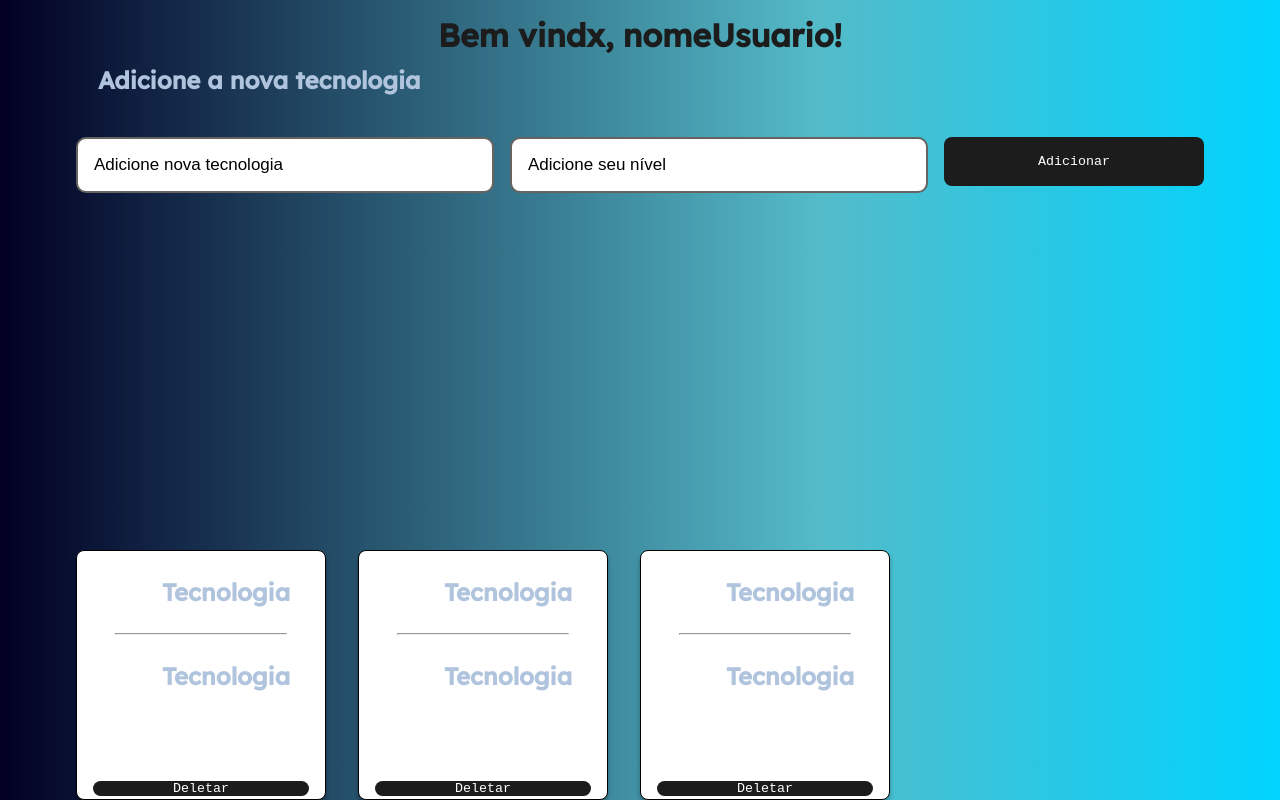
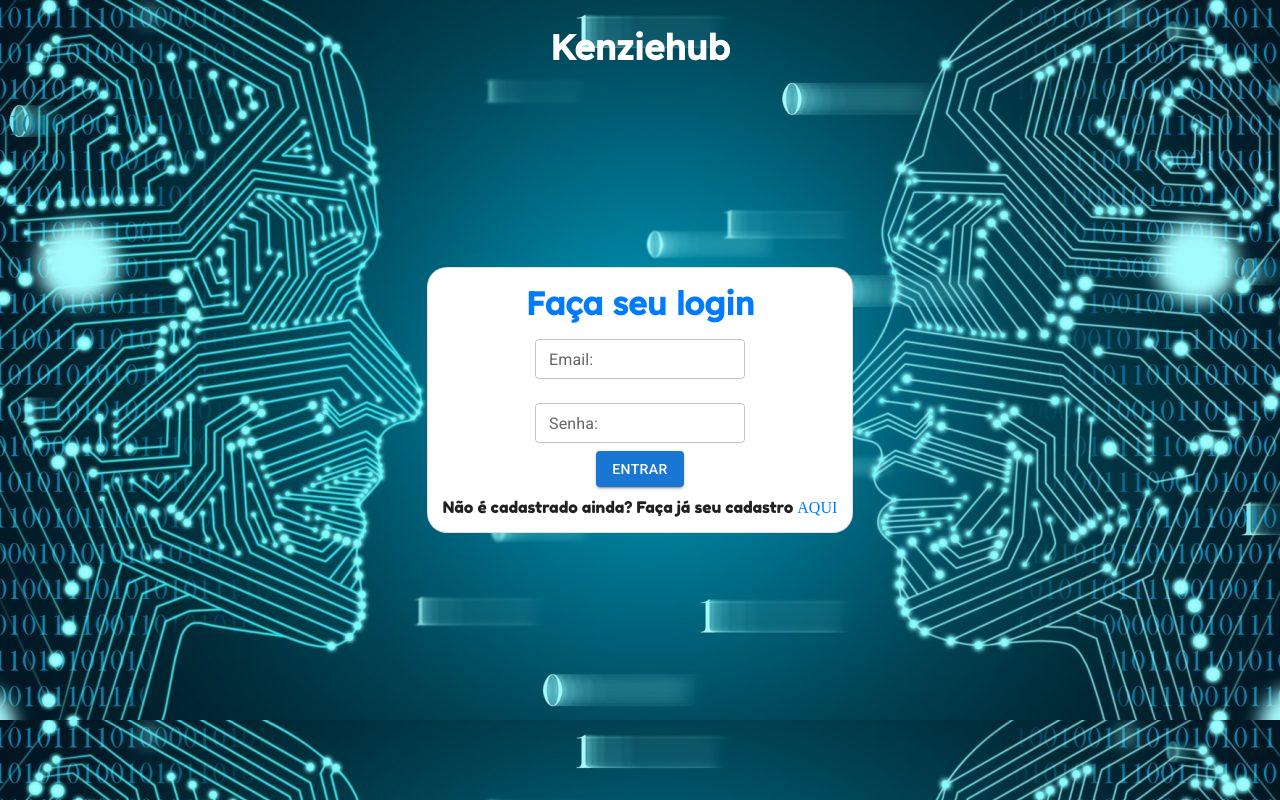
Before and after one commit to Kenzie-Academy-Brasil-Developers/react-entrega-s2-kenzie-hub-larissakoliveira, a React (Create React App) app: page / in a window 1280 px wide. Before the commit this address led to /dashboard. Built offline with nearby package versions, Linux system fonts and the light colour scheme; a web font is replaced by a local one.

Commit message:
feat:setting cards

```diff
--- a/src/components/Card/index.js
+++ b/src/components/Card/index.js
@@ -1,12 +1,14 @@
 import { Container } from './styles'
 import Button from '../Button'
 
-const Card = ({ onClick }) => {
+const Card = ({ onClick, tech, level }) => {
     return(
         <Container>
-            <h2>Tecnologia</h2>
+            <h3>Tecnologia</h3>
+            <p>{tech}</p>
             <hr/>
-            <h2>Tecnologia</h2>
+            <h3>Nível</h3>
+            <p>{level}</p>
             <Button onClick={onClick}>Deletar</Button>
         </Container>
     )
--- a/src/components/FormLogin/index.jsx
+++ b/src/components/FormLogin/index.js
@@ -34,19 +34,22 @@
     formState: { errors },
   } = useForm({ resolver: yupResolver(schema) });
 
-  const handleForm = ({data}) => {
+  const handleForm = (data) => {
     api
       .post("/sessions", data)
       .then(response => {
-        const { token } = response;
-        console.log(response)
+        const { token } = response.data;
+        localStorage.clear();
         localStorage.setItem("@kenzieHub:token", JSON.stringify(token))
         // localStorage.setItem("@kenzieHub:user", JSON.stringify(user))
         setAuthenticated(true)
         toast.success("Logado com sucesso!");
         return history.push("/dashboard");
       })
-      .catch((err) => toast.error("Email e/ou senha inválidos!"));
+      .catch((err) => {
+        setAuthenticated(false)
+        toast.error("Email e/ou senha inválidos!")
+    });
   };
 
   if(authenticated){
--- a/src/pages/Dashboard/index.js
+++ b/src/pages/Dashboard/index.js
@@ -1,38 +1,91 @@
-import { Redirect } from 'react-router-dom'
-import {Container, InputContainer} from './styles'
-import Input from '../../components/Input'
-import { useForm } from 'react-hook-form'
-import Button from '../../components/Button'
-import Card from '../../components/Card'
-import { TasksContainer } from '../../components/Button/styles'
+import { Redirect } from "react-router-dom";
+import { Container, InputContainer } from "./styles";
+import Input from "../../components/Input";
+import { useForm } from "react-hook-form";
+import Button from "../../components/Button";
+import Card from "../../components/Card";
+import { TasksContainer } from "../../components/Button/styles";
+import api from "../../services/api";
+import { useState, useEffect } from "react";
+import { toast } from "react-toastify";
 
-
-const Dashboard = ({authenticated}) => {
+const Dashboard = ({ authenticated }) => {
+  const [tech, setTech] = useState([]);
+  const [token] = useState(
+    JSON.parse(localStorage.getItem("@kenzieHub:token")) || ""
+  );
+  const { register, handleSubmit } = useForm();
 
   // const user = JSON.parse(localStorage.getItem("@kenzieHub:user"));
 
-    const { register, handleSubmit  } = useForm()
+  const showTechs = ({ techs: id, title, status }) => {
+    api
+      .get("./users", {
+        headers: {
+          Authorization: `Bearer ${token}`,
+        },
+      })
+      .then((response) => setTech(response.data))
+      .catch((err) => console.log(err));
+  };
 
-    if (!authenticated){
-        return <Redirect to='/'/>
+
+  useEffect(() => {
+    //showTechs()
+  }, []);
+
+  const onSubmit = ({ tech }) => {
+      if(!tech){
+          return toast.error('Complete o campo para adicionar tecnologia')
+      }
+      api.post("/users/techs", {
+          title: tech,
+          status: tech,
+      }, {
+        headers: {
+            Authorization: `Bearer ${token}`,
+          },
+      }).then(response => showTechs())
   }
 
-    return(
+//   const deleteTech = ({ techs: { id } }) => {
+//     api.delete(`/users/techs/${id}`, {
+//       headers: { Authorization: `Bearer ${token}` },
+//     });
+//   };
+
+  if (!authenticated) {
+    return <Redirect to="/" />;
+  }
+
+  return (
     <Container>
       <h1>Bem vindx, nomeUsuario!</h1>
       <h2>Adicione a nova tecnologia</h2>
-            <InputContainer>
+      <InputContainer onSubmit={handleSubmit(onSubmit)}>
         <section>
-                    <Input error='' name='tech' placeholder='Adicione nova tecnologia' register={register}/>
-                    <Input name='level' error='' placeholder='Adicione seu nível' register={register}/>
-                    <Button type='submit'>Adicionar</Button>
+          <Input
+            error=""
+            name="tech"
+            placeholder="Adicione nova tecnologia"
+            register={register}
+          />
+          <Input
+            name="level"
+            error=""
+            placeholder="Adicione seu nível"
+            register={register}
+          />
+          <Button type="submit">Adicionar</Button>
         </section>
       </InputContainer>
       <TasksContainer>
-                {[1,2,3].map(_=><Card onClick={()=>{}} tech='ola' level=''/>)}
+        {[1,2,3].map((tech) => (
+          <Card key={tech.id} onClick={() => {}} tech={tech.title} level={tech.status} />
+        ))}
       </TasksContainer>
     </Container>
-    )
-}
+  );
+};
 
-export default Dashboard
+export default Dashboard;
--- a/src/routes/index.js
+++ b/src/routes/index.js
@@ -6,7 +6,7 @@
 
 const Routes = () => {
 
-    const [authenticated, setAuthenticated] = useState(true);
+    const [authenticated, setAuthenticated] = useState(false);
 
     useEffect(() => {
         const token = JSON.parse(localStorage.getItem("@kenzieHub:token"));
```
Also changed, not shown: src/components/FormSignup/index.js (renamed from src/components/FormSignup/index.jsx). Lines whose indentation alone changed are shown as unchanged.
